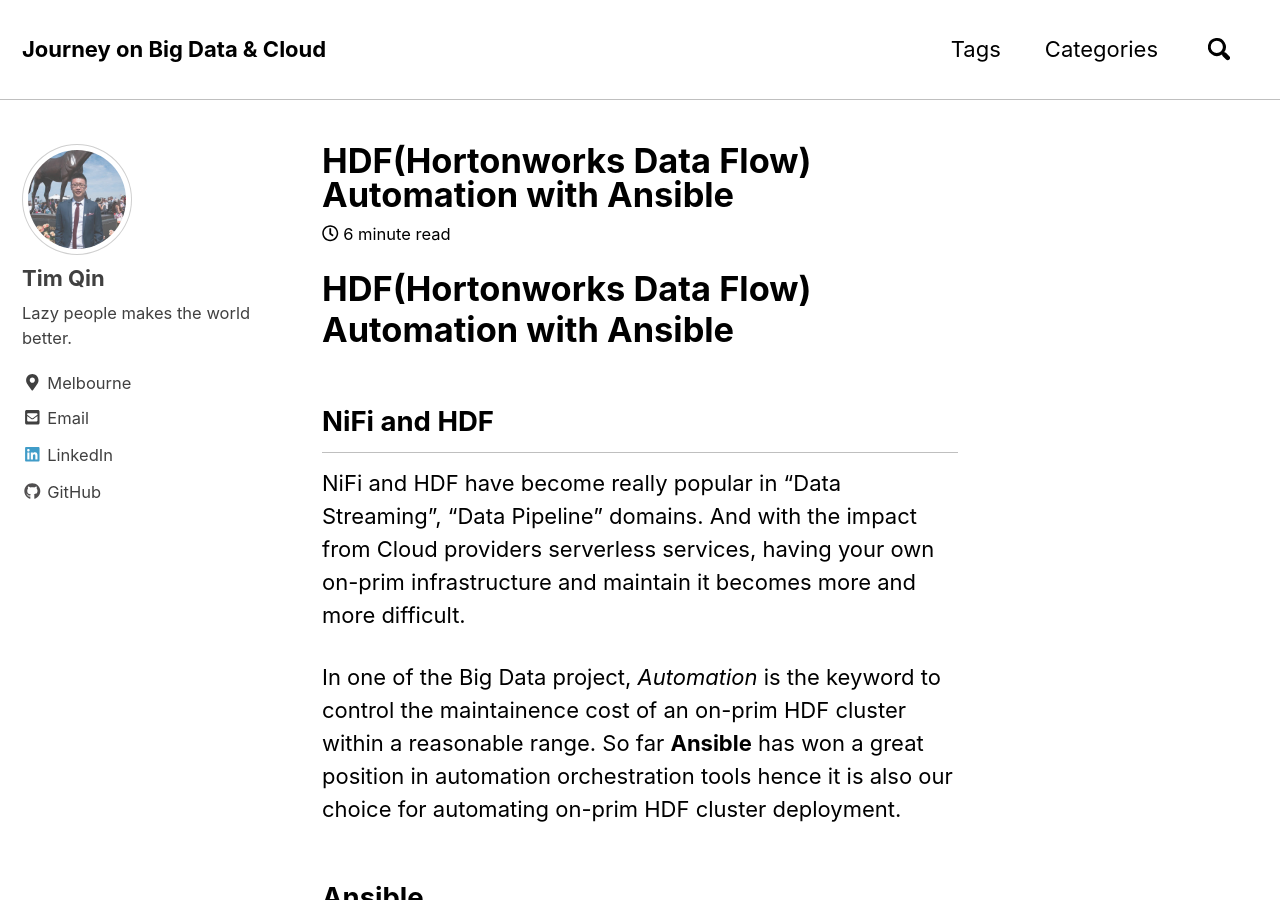
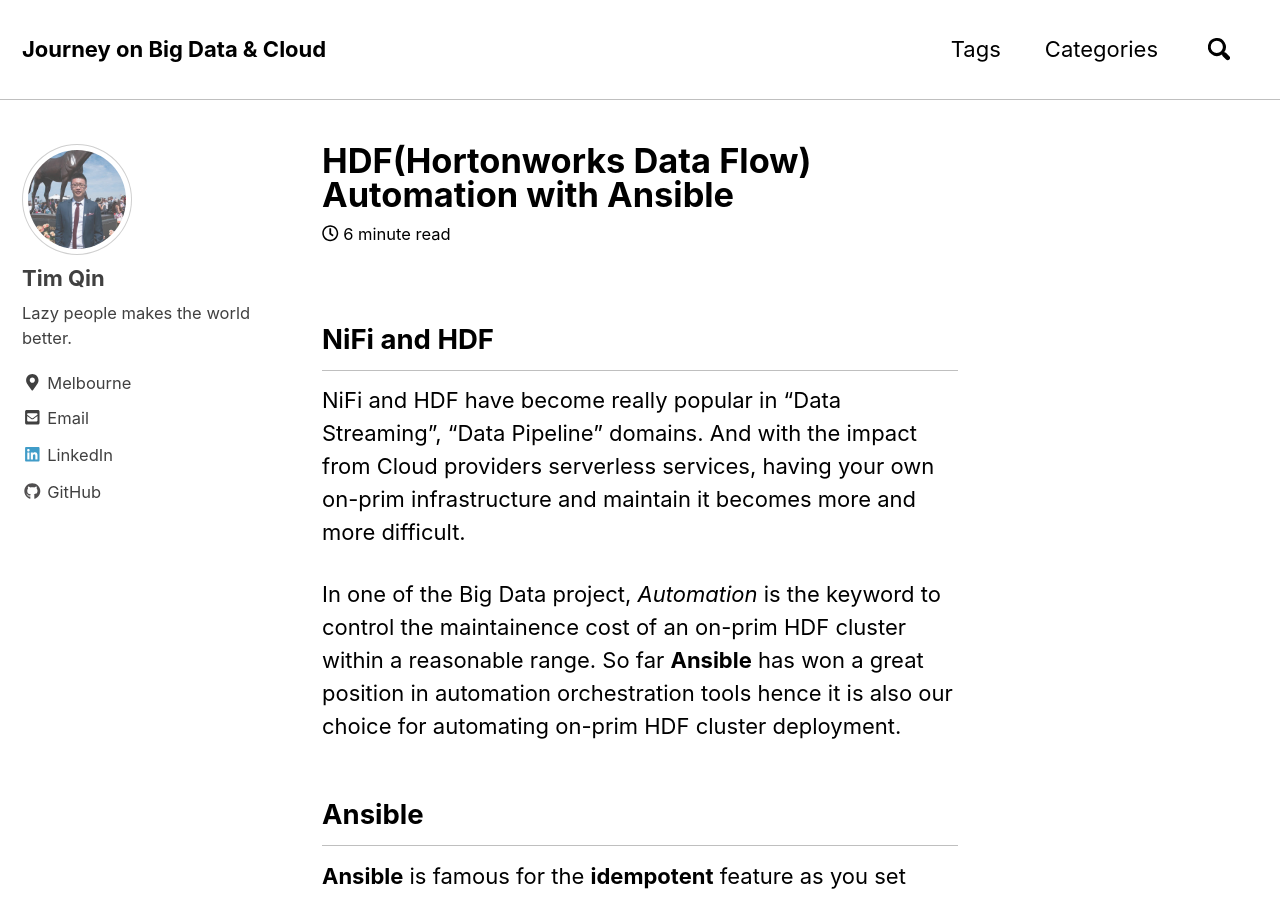
Before and after one commit to timmyraynor/timmyraynor.github.io, a Jekyll site: the page built from _posts/2018-05-16-hdf-automation.markdown, in a window 1280 px wide and 900 px high. Built offline with Jekyll 4.4.1, drawn with Linux system fonts in a browser that asks for light colours; nearby versions of some CDN libraries; comment, search, counter and statistics services are not loaded.

Commit message:
rm title h1

```diff
--- a/_posts/2018-05-16-hdf-automation.markdown
+++ b/_posts/2018-05-16-hdf-automation.markdown
@@ -12,7 +12,6 @@ tags:
   - Automation
 comments: true
 ---
-# HDF(Hortonworks Data Flow) Automation with Ansible
 ## NiFi and HDF
 NiFi and HDF have become really popular in "Data Streaming", "Data Pipeline" domains. And with the impact from Cloud providers serverless services, having your own on-prim infrastructure and maintain it becomes more and more difficult.
 
```
